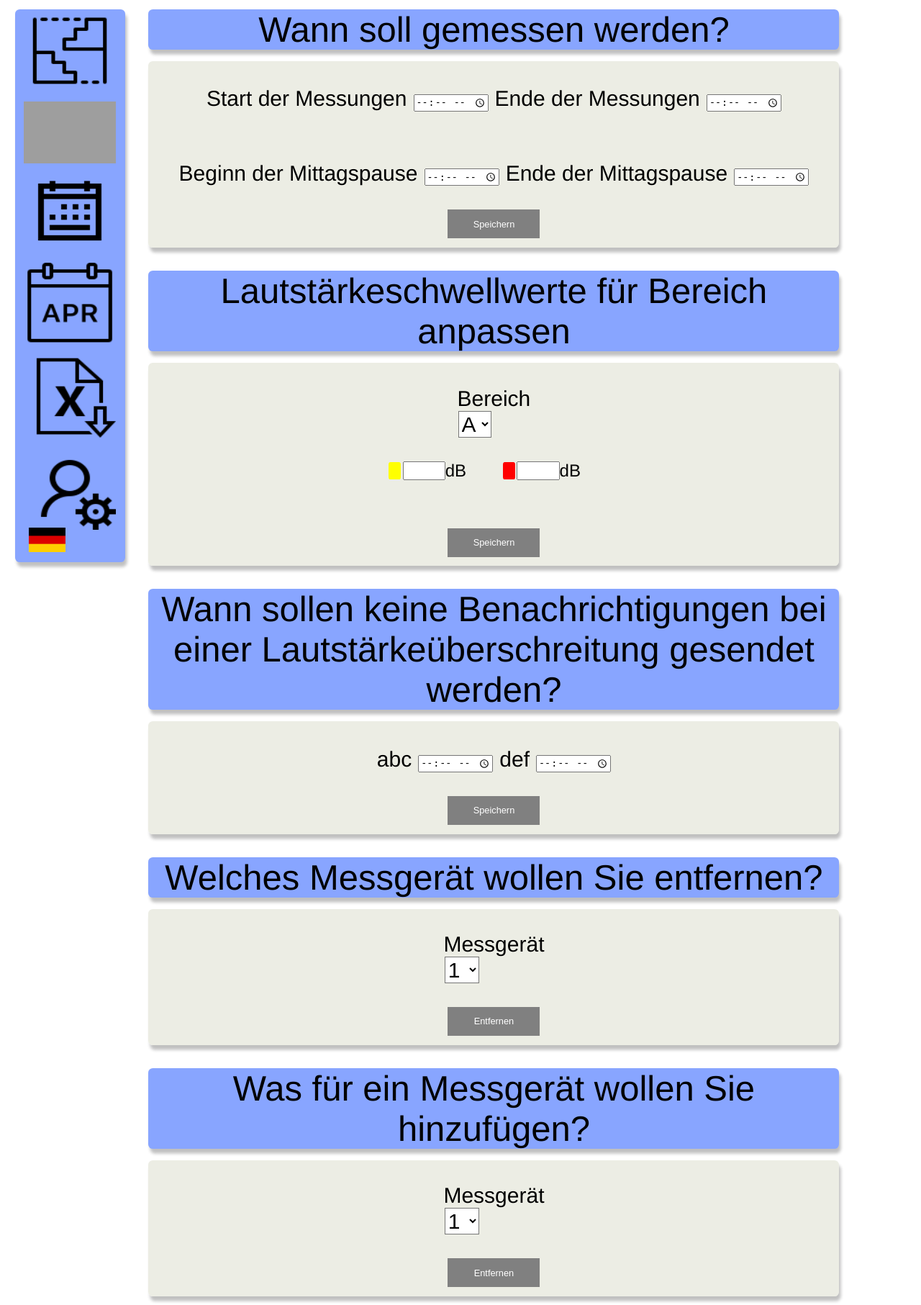
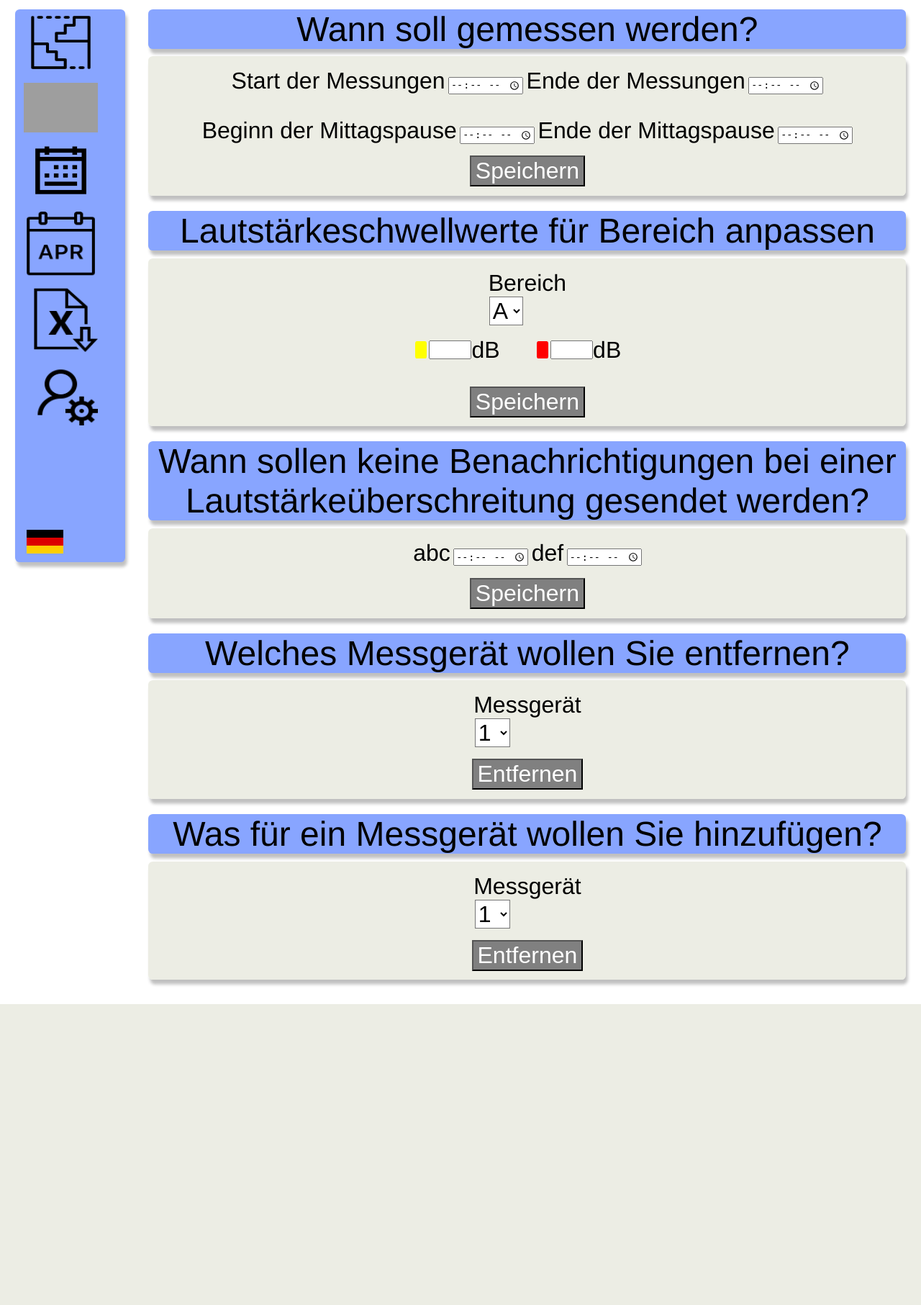
Before and after one commit to Ni-o-iN/MEP-abbvie, a Flask app: page /administration in a window 1280 px wide. Shown: the whole page at 72% size. After the commit the page ends 1395 px from the top, so only its background shows below. Run offline with Flask 3, Linux system fonts and the light colour scheme; grey boxes are pictures that could not be loaded.

Commit message:
schrift angepasst und aussehen der webseite

```diff
--- a/app.py
+++ b/app.py
@@ -189,6 +189,14 @@ def monat():
 def month():
     return render_template('Englisch/month.html')
 
+@app.route('/downlaod')
+def download_german():
+    return render_template('Deutsch/download.html')
+
+@app.route('/download_english')
+def download_english():
+    return render_template('Englisch/download.html')
+
 @app.route('/administration')
 def admin_german():
     return render_template('Deutsch/admin.html')
@@ -196,14 +204,6 @@ def admin_german():
 @app.route('/admin')
 def admin_english():
     return render_template('Englisch/settings.html')
-
-@app.route('/downlaod')
-def download_german():
-    return render_template('Deutsch/download.html')
-
-@app.route('/download_english')
-def download_english():
-    return render_template('Englisch/download.html')
 
 @app.route('/get_chart_data', methods=['POST'])
 def get_chart_data():
--- a/static/style.css
+++ b/static/style.css
@@ -16,29 +16,32 @@ select {
   margin-right: 15%;
   background-color: white;
   background-clip: padding-box;
-  font-size: calc(24px + (24 - 16) * ((100vw - 320px) / (1600 - 320)));
+  font-size: 2.5rem;
 }
 
 h1 {
-  white-space: nowrap;
-  font-size: calc(45px + (45 - 16) * ((100vw - 320px) / (1600 - 320)));
+  font-size: 5rem;
 }
 
 label {
-  font-size: calc(24px + (24 - 16) * ((100vw - 320px) / (1600 - 320)));
+  font-size: 2rem;
 }
 
-input[type="submit"] {
-  display: block;
-  width: 500px;
-  height: inherit;
+input[type=submit] {
+  display: flex;
+  text-align: center;
+  justify-content: center;
+  margin-bottom: 1vw;
+  width: fit-content;
+  font-size: 2rem;
+  color: white;
   background-color: grey;
-  color: white;
-  font-size: 16px;
-  border: none;
-  cursor: pointer;
 }
 
+input[type="datetime-local"] {
+  width: fit-content;
+  font-size: 2rem;
+}
 
 .container {
   display: flex;
@@ -89,7 +85,7 @@ input[type="datetime-local"] {
   width: 10%;
   height: 96%;
   background-color: rgb(136, 165, 255);
-  font-size: calc(26px + (26 - 16) * ((100vw - 320px) / (1600 - 320)));
+  font-size: 2.5rem;
   border-radius: 0.5vw;
   padding-left: 1%;
   padding-right: 1%;
@@ -100,6 +96,8 @@ input[type="datetime-local"] {
 .menu-icons {
   display: flex;
   flex-direction: column;
+  width: 80%;
+  height: 80%;
 }
 
 
@@ -112,7 +110,7 @@ input[type="datetime-local"] {
 }
 
 .language-container>* {
-  padding: 0.5vw;
+  padding: 0.3vw;
 }
 
 .language-container img {
@@ -466,17 +455,12 @@ textarea {
 
 /*EINSTELLUNGEN*/
 .settings-headline {
-  display: flex;
-  flex-direction: column;
-  align-items: center;
+  position: relative;
   width: 100%;
-  height: fit-content;
   background-color: rgb(136, 165, 255);
-  font-size: calc(40px + (28 - 16) * ((100vw - 320px) / (1600 - 320)));
+  font-size: 3rem;
   box-shadow: 0.2vw 0.5vw 0.37vw silver;
   border-radius: 0.5vw;
-  position: relative;
-  border-bottom: 1vh;
   text-align: center;
 }
 
@@ -485,41 +469,13 @@ textarea {
   flex-direction: column;
   align-items: center;
   justify-content: center;
-  width: 75vw;
+  width: 100%;
   height: fit-content;
-  font-size: calc((40px + (28 - 16) * ((100vw - 320px) / (1600 - 320)))/1.5);
   background-color: rgba(224, 226, 210, 0.6);
   box-shadow: 0.2vw 0.5vw 0.37vw silver;
   border-radius: 0.5vw;
-  margin-top: 2vh;
-}
-
-.settings-headline-block {
-  display: flex;
-  flex-direction: column;
-  align-items: center;
-  width: 75vw;
-  height: fit-content;
-  position: relative;
-  margin-bottom: 4vh;
-}
-
-.setting-block-text {
-  display: flex;
-  flex-direction: column;
-  align-items: center;
-  justify-content: center;
-  font-size: calc((40px + (28 - 16) * ((100vw - 320px) / (1600 - 320)))/2);
-}
-
-.settings {
-  display: flex;
-  flex-direction: column;
-  align-items: center;
-  width: 75vw;
-  height: fit-content;
-  position: relative;
-  color: rgb(0, 0, 0);
+  margin-top: 1%;
+  margin-bottom: 2%;
 }
 
 .color-box-yellow {
@@ -552,19 +508,16 @@ textarea {
 }
 
 .decibel-label {
-  font-size: 3.0vh;
+  font-size: 2rem;
   margin-right: 2vw;
 }
 
-input[type=submit] {
-  /*wird sehr klein, wenn es zu einem handy-Format wird*/
-  text-align: center;
-  justify-content: center;
-  margin-bottom: 1vw;
-  width: 10vw;
-  height: 5vh;
-  font-size: 1vw;
-  display: flex;
+#area-select {
+  font-size: 2rem;
+}
+
+#soundmeter {
+  font-size: 2rem;
 }
 
 
--- a/templates/Deutsch/admin.html
+++ b/templates/Deutsch/admin.html
@@ -80,12 +80,9 @@
             </div>
         </div>
         <div class="right">
-            <div class="settings">
-                <div class="settings-headline-block">
             <div class="settings-headline">
                 Wann soll gemessen werden?
             </div>
-                    <form>
             <div class="settings-block">
                 <p>
                     <label for="start-time">Start der Messungen</label>
@@ -100,13 +97,9 @@
                 </p>
                 <input type="submit" id="time-submit" type="submit" value="Speichern">
             </div>
-                    </form>
-                </div>
-                <div class="settings-headline-block">
             <div class="settings-headline">
                 Lautstärkeschwellwerte für Bereich anpassen
             </div>
-                    <form>
             <div class="settings-block">
                 <p class="row">
                     <label for="area-select">Bereich</label>
@@ -121,20 +114,16 @@
                     </select>
                 <div class="volume-selection">
                     <div class="color-box-yellow"></div>
-                                <input type="number" class="volume-selection-input" id="yellow-decibel"
-                                    name="yellow-decibel" min="0">
+                    <input type="number" class="volume-selection-input" id="yellow-decibel" name="yellow-decibel"
+                        min="0">
                     <label class="decibel-label" for="yellow-decibel">dB</label>
                     <div class="color-box-red"></div>
-                                <input type="number" class="volume-selection-input" id="red-decibel" name="red-decibel"
-                                    min="0">
+                    <input type="number" class="volume-selection-input" id="red-decibel" name="red-decibel" min="0">
                     <label class="decibel-label" for="red-decibel">dB</label>
                 </div>
                 </p>
                 <input type="submit" id="volume-submit" type="submit" value="Speichern">
             </div>
-                    </form>
-                </div>
-                <div class="settings-headline-block">
             <div class="settings-headline">
                 Wann sollen keine Benachrichtigungen bei einer Lautstärkeüberschreitung gesendet werden?
             </div>
@@ -147,12 +136,9 @@
                 </p>
                 <input type="submit" id="no-notification-submit" type="submit" value="Speichern">
             </div>
-                </div>
-                <div class="settings-headline-block">
             <div class="settings-headline">
                 Welches Messgerät wollen Sie entfernen?
             </div>
-                    <form>
             <div class="settings-block">
                 <p class="row">
                     <label for="soundmeter-id">Messgerät</label>
@@ -169,13 +155,9 @@
                 </p>
                 <input type="submit" id="soundmeter-delete-submit" type="submit" value="Entfernen">
             </div>
-                    </form>
-                </div>
-                <div class="setting-headline-block">
             <div class="settings-headline">
                 Was für ein Messgerät wollen Sie hinzufügen?
             </div>
-                    <form>
             <div class="settings-block">
                 <p class="row">
                     <label for="soundmeter-id">Messgerät</label>
@@ -192,9 +174,6 @@
                 </p>
                 <input type="submit" id="soundmeter-delete-submit" type="submit" value="Entfernen">
             </div>
-                    </form>
-                </div>
-            </div>
         </div>
 
 </body>
--- a/templates/Deutsch/kalenderwoche.html
+++ b/templates/Deutsch/kalenderwoche.html
@@ -64,6 +64,9 @@
                 <a href="{{url_for('woche')}}">
                     <img class="menu-icon" src="{{url_for('static', filename='bilder/kalenderwoche.png')}}">
                 </a>
+                <span class="time-box">
+                    <input type="week" id="month_selection">
+                </span>
                 <a href="{{url_for('monat')}}">
                     <img class="menu-icon" src="{{url_for('static', filename='bilder/monat.png')}}">
                 </a>
--- a/templates/Deutsch/monat.html
+++ b/templates/Deutsch/monat.html
@@ -84,7 +84,8 @@
                 </a>
                 <a href="{{url_for('monat')}}">
                     <img class="menu-icon" src="{{url_for('static', filename='bilder/monat.png')}}">
-                    <span class="time-box">
+                </a>
+                <span class="time-box">
                         <input type="month" id="month_selection" onchange="checkSelectionMonth()"></input>
                         <!-- <input id="month_selection" min="1" max="12" placeholder="als Zahl" list="months" onkeydown="if (event.keyCode !== 8) {event.preventDefault();}"></input>
                         <datalist id="months">
@@ -102,7 +103,6 @@
                             <option value="12"></option>
                         </datalist> -->
                     </span>
-                </a>
                 <div class="space-bottom"></div>
                 <a href="{{url_for('download_german')}}">
                     <img class="menu-icon" src="{{url_for('static', filename='bilder/download.png')}}">
```
Also changed, not shown: other parts of static/style.css (+24 -40 lines). Lines whose indentation alone changed are shown as unchanged.
